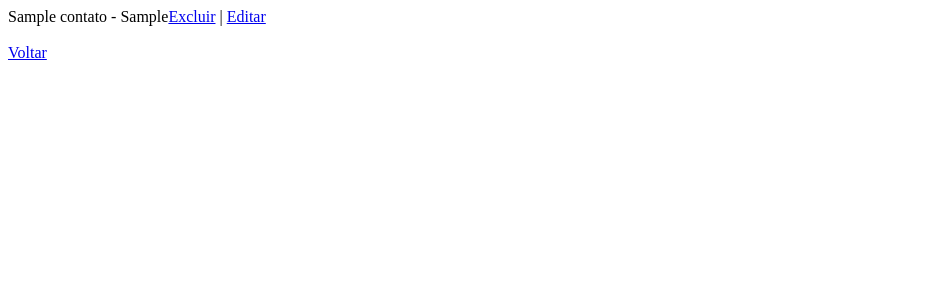
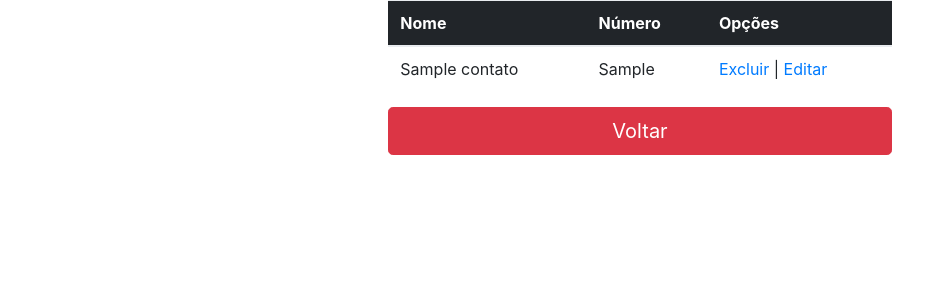
Before and after one commit to vinihf/Exemplo_Agenda_PHP, a PHP site: page /visao/lstContato.php in a window 1280 px wide. Shown: the top 300 px of the page, without its empty margins (0-946 px from the left). Run offline with PHP 8.4, Linux system fonts and the light colour scheme; tables that the repository leaves empty hold one stand-in row (values such as "Sample post"); some libraries are stand-ins or nearby versions.

Commit message:
Toda view formatada

```diff
--- a/index.html
+++ b/index.html
@@ -16,10 +16,10 @@
 </div>
 <div class='row'>
 <div class='col'>
-<a class='btn btn-success' href='visao/cadContato.php'>Adicionar Contato</a>
+<a class='btn btn-primary' href='visao/cadContato.php'>Adicionar Contato</a>
 </div>
 <div class='col'>
-<a class='btn btn-danger' href='visao/lstContato.php'>Listar Contatos</a>
+<a class='btn btn-warning' href='visao/lstContato.php'>Listar Contatos</a>
 <div>
 </div>
 </div>
--- a/visao/cadContato.php
+++ b/visao/cadContato.php
@@ -31,9 +31,10 @@ if(isset($_POST['botao']) && $_POST['botao']=="Adicionar"){
       <input type="tel" class="form-control" id="numero" name='numero' required>
     </div>
  </div>
-<input type='submit' name='botao' value='Adicionar'>
+<input type='submit' class='btn btn-primary btn-lg btn-block' name='botao' value='Adicionar'>
 </form>
-<a href='../index.html'>Voltar</a>
+<a class='btn btn-danger btn-lg btn-block' href='../index.html'>Voltar</a>
+</div>
 </div>
 </div>
 </div>
--- a/visao/lstContato.php
+++ b/visao/lstContato.php
@@ -10,22 +10,42 @@ $contatos = $cContato->listarTodos();
 ?>
 <html lang='pt-br'>
 <head>
+<link rel="stylesheet" href="https://maxcdn.bootstrapcdn.com/bootstrap/4.0.0-beta/css/bootstrap.min.css" integrity="sha384-/Y6pD6FV/Vv2HJnA6t+vslU6fwYXjCFtcEpHbNJ0lyAFsXTsjBbfaDjzALeQsN6M" crossorigin="anonymous">
+<script src="https://code.jquery.com/jquery-3.2.1.slim.min.js" integrity="sha384-KJ3o2DKtIkvYIK3UENzmM7KCkRr/rE9/Qpg6aAZGJwFDMVNA/GpGFF93hXpG5KkN" crossorigin="anonymous"></script>
+<script src="https://cdnjs.cloudflare.com/ajax/libs/popper.js/1.11.0/umd/popper.min.js" integrity="sha384-b/U6ypiBEHpOf/4+1nzFpr53nxSS+GLCkfwBdFNTxtclqqenISfwAzpKaMNFNmj4" crossorigin="anonymous"></script>
+<script src="https://maxcdn.bootstrapcdn.com/bootstrap/4.0.0-beta/js/bootstrap.min.js" integrity="sha384-h0AbiXch4ZDo7tp9hKZ4TsHbi047NrKGLO3SEJAg45jXxnGIfYzk4Si90RDIqNm1" crossorigin="anonymous"></script>
 <meta charset='utf-8'>
 <title>Agenda de Contatos</title>
 </head>
 <body>
+<div class='container-fluid'>
+<div class="row justify-content-center">
+<div class="col-5">
+<table class='table table-hover'>
+<thead class='thead-inverse'>
+<tr>
+<th>Nome</th>
+<th>Número</th>
+<th>Opções</th>
+</tr>
+</thead>
+<tbody>
 <?php
 	if($contatos!=false){
 		foreach($contatos as $contato){
-			echo $contato->getNome()." - ".$contato->getNumero();
-			echo "<a href='lstContato.php?id=".$contato->getId()."'>Excluir</a>";
-			echo " | ";
-			echo "<a href='editContato.php?id=".$contato->getId()."'>Editar</a>";
-			echo "<br>";
+			echo "<tr>";
+			echo "<td>".$contato->getNome()."</td>";
+			echo "<td>".$contato->getNumero()."</td>";
+			echo "<td> <a href='lstContato.php?id=".$contato->getId()."'>Excluir</a> | <a href='editContato.php?id=".$contato->getId()."'>Editar</a></td>";
+			echo "</tr>";
 		}
 	}
 ?>
-<br>
-<a href='../index.html'>Voltar</a>
+</tbody>
+</table>
+<a class='btn btn-danger btn-lg btn-block' href='../index.html'>Voltar</a>
+</div>
+</div>
+</div>
 </body>
 </html>
```
Also changed, not shown: visao/editContato.php (+29 -6 lines).
